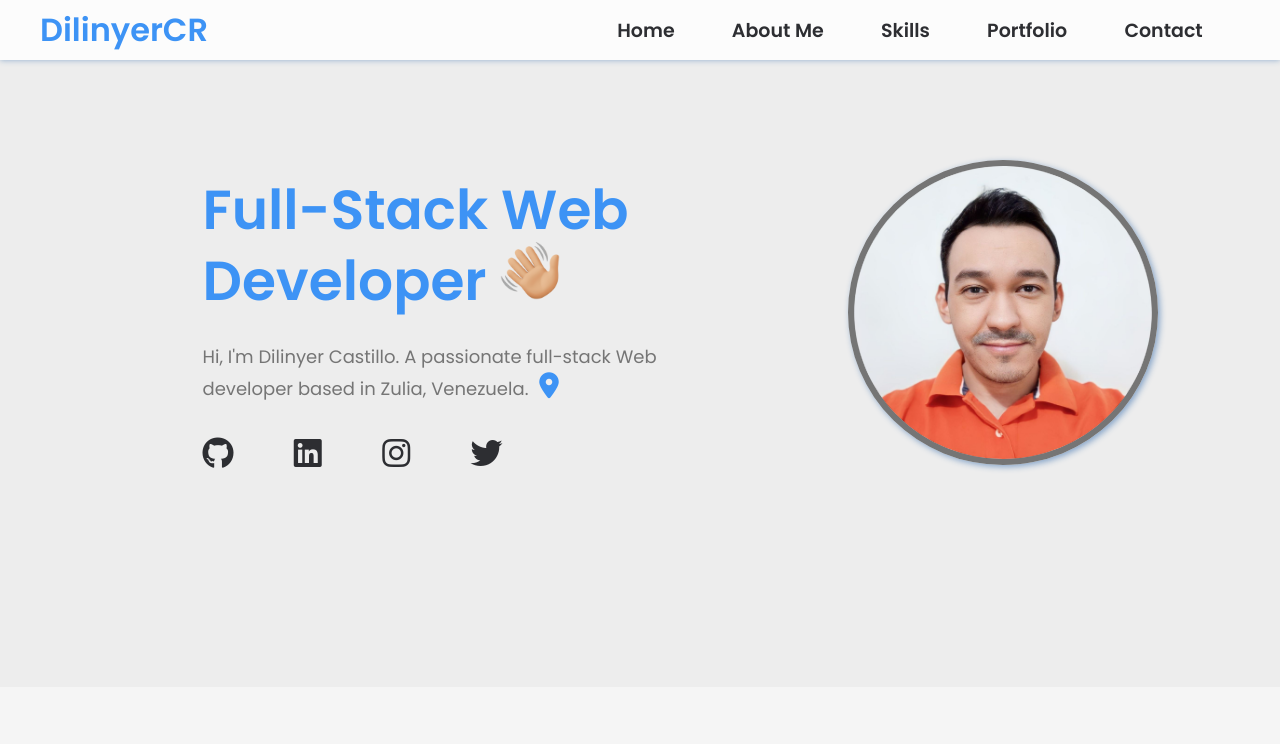
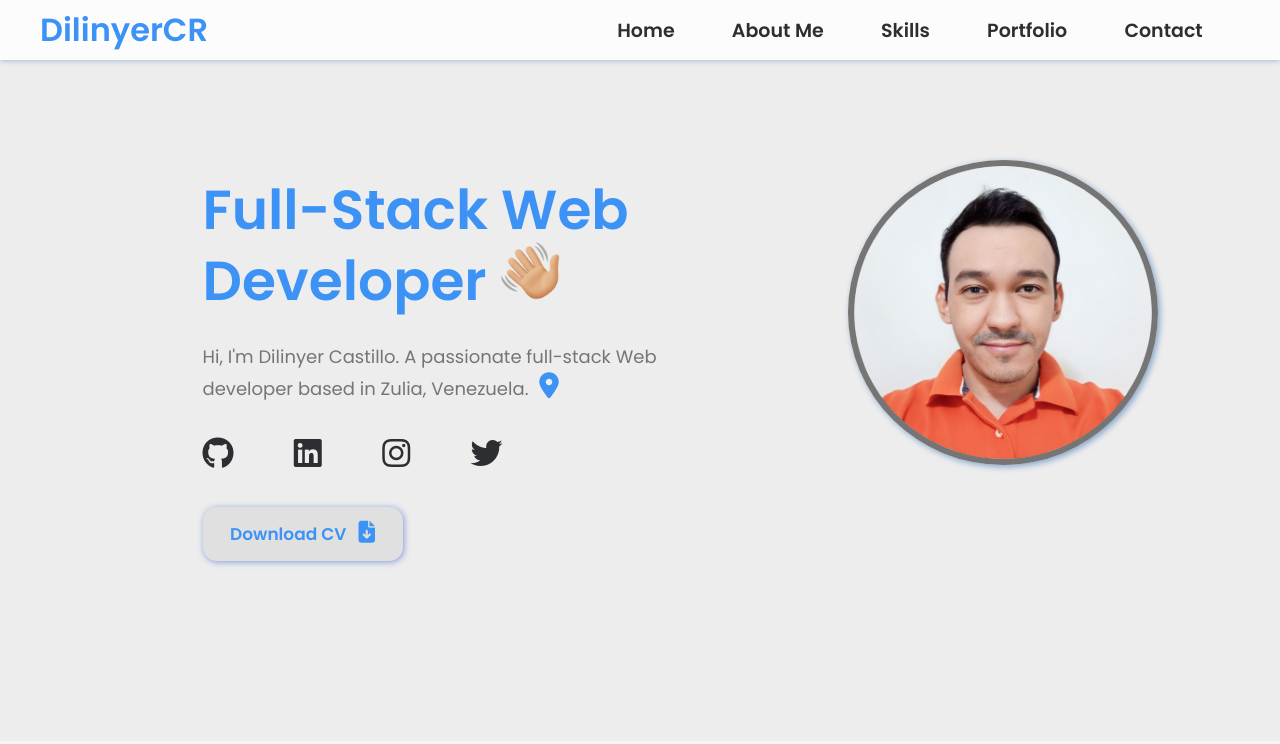
Before and after one commit to DilinyerCR/Portfolio-DilinyerCR-2023, a plain HTML site: page index.html in a window 1280 px wide. Shown: the top 744 px of the page. Drawn offline with Linux system fonts and the light colour scheme.

Commit message:
CV Download added

```diff
--- a/index.html
+++ b/index.html
@@ -56,7 +56,14 @@
                             <i class="fa-brands fa-twitter"></i>
                         </a>
                     </div>
+
+                    <div class="CV">
+                        <a  href="./CV/Dilinyer Castillo.pdf" download="Dilinyer Castillo">Download CV <i class="fa-solid fa-file-arrow-down"></i></i></a>
+                    </div>
                 </div>
+
+
+
             </div>
         </section>
 
@@ -339,7 +346,7 @@
 
             <div class="AllMyProjects">
                 <a href="portfolio.html" target="_blank">
-                    All my projects
+                    All Projects
                     <i class="fa-solid fa-arrow-up-right-from-square"></i>
                 </a>
             </div>
--- a/style.css
+++ b/style.css
@@ -219,6 +219,26 @@ h1 {
     color: var(--menu-titles);
 }
 
+.CV {
+    margin: 0 auto;
+    padding: 14px;
+    width: 200px;
+    background-color: var(--project-tech-used-bg);
+    border-radius: 14px;
+    box-shadow: 1px 1px 6px rgba(26, 74, 207, 0.5);
+    font-size: 1.7rem;
+    font-weight: 600;
+}
+
+.CV a {
+    color: var(--section-title);
+}
+
+.CV i {
+    font-size: 22px;
+    margin: 0 0 0 8px;
+}
+
 
 /* *===========ABOUT=========== */
 .about-section {
@@ -407,7 +427,7 @@ margin-top: 10px;
     width: 250px;
     background-color: var(--project-tech-used-bg);
     border-radius: 14px;
-    box-shadow: 2px 2px 4px rgba(26, 74, 207, 0.5);
+    box-shadow: 1px 1px 6px rgba(26, 74, 207, 0.5);
     font-size: 1.7rem;
     font-weight: 600;
 }
@@ -527,6 +547,11 @@ margin-top: 10px;
         justify-content: space-between;
     }
 
+    .CV {
+        margin: 0;
+        text-align: center;
+    }
+
 
     /* *=====ABOUT===== */
     .about-container {
@@ -582,7 +607,7 @@ margin-top: 10px;
 
 
      .AllMyProjects {
-        width: 480px;
+        width: 300px;
         padding: 16;
      }
 
@@ -714,7 +739,18 @@ i:hover {
 
 .contact-box_write-me p:hover,
 .project-code-web a:hover,
-.AllMyProjects a:hover {
+.AllMyProjects a:hover,
+.CV a:hover {
     color: hsla(212, 90%, 50%, 1);
     transition: 0.3s;
 }
+
+::-webkit-scrollbar {
+    width: 14px;
+    background-color: rgb(192, 192, 192);
+}
+
+::-webkit-scrollbar-thumb {
+    background-color: hsl(236, 8%, 55%);
+    border-radius: 10px;
+}
```
Also changed, not shown: 1 other file.
